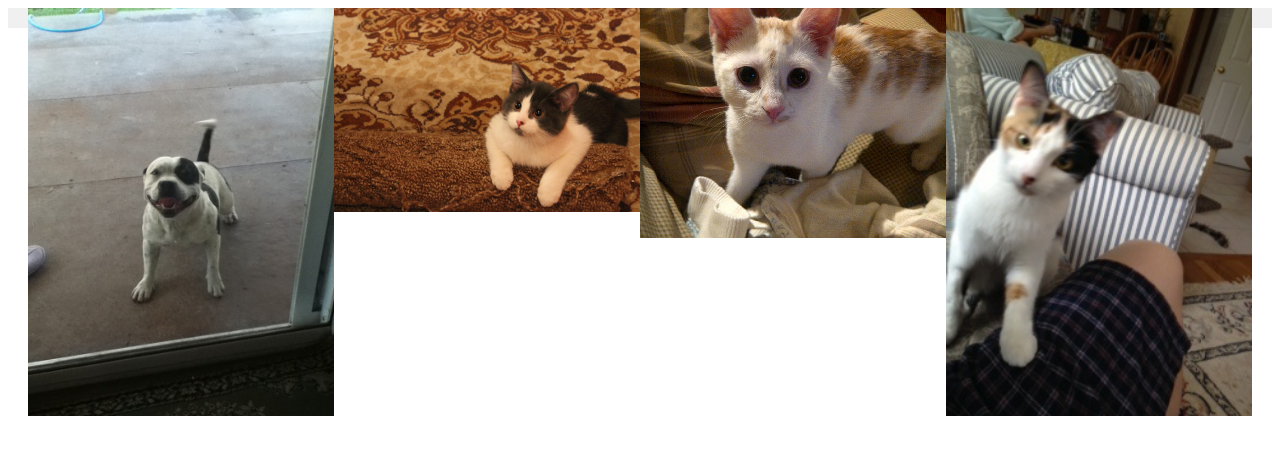
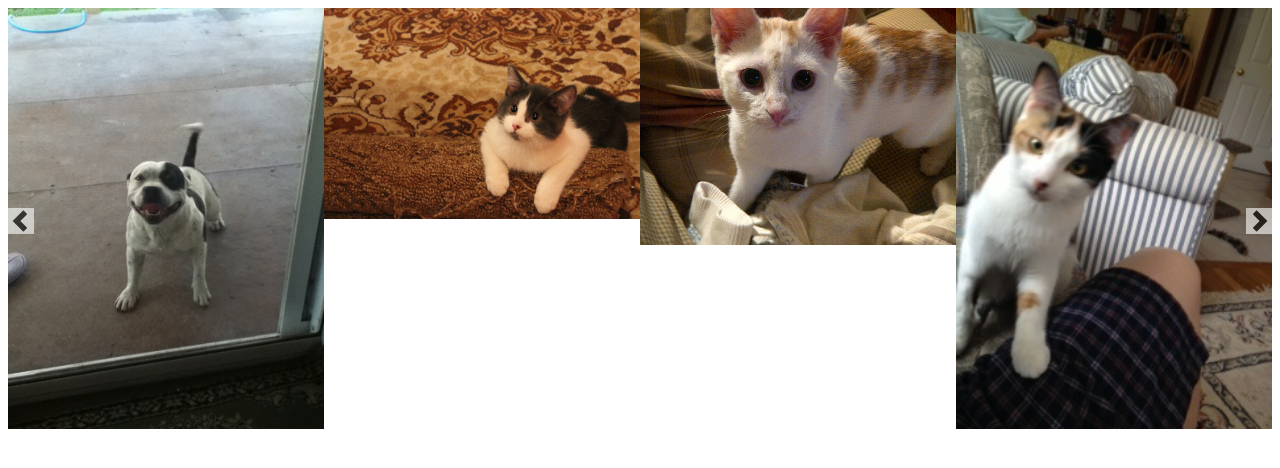
Before and after one commit to gwilymhumphreys/amd-rslide, a website: page app/index.html in a window 1280 px wide. Drawn offline with nearby package versions, Linux system fonts and the light colour scheme; files that its build step writes are made by us from their sources.

Commit message:
corrected prev sliding, adding tests

```diff
--- a/app/index.html
+++ b/app/index.html
@@ -12,23 +12,12 @@
 
   <!-- Place favicon.ico and apple-touch-icon.png in the root directory -->
 
-
   <link rel="stylesheet" href="styles/main.css">
   <script src="scripts/vendor/modernizr.min.js"></script>
 </head>
 <body>
 
-    <div class="container">
-      <div class="row">
-        <div class="span12">
-
-          <div class="rslide">
-
-            <a href="" class="prev"><i class="icon icon-arrow-left"></i></a>
-
-            <div class="inner">
-
-              <ul>
+  <ul class="whee">
     <li>
       <img src="images/sample/0iGZj.jpg">
     </li>
@@ -47,33 +36,22 @@
     <li>
       <img src="images/sample/moEHv.jpg">
     </li>
-                <li>
-                  <img src="images/sample/obeaw.jpg">
-                </li>
-                <li>
-                  <img src="images/sample/rA3zn.jpg">
-                </li>
-                <li>
-                  <img src="images/sample/SReZa.png">
-                </li>
-                <li>
-                  <img src="images/sample/ugeHD.jpg">
-                </li>
-                <li>
-                  <img src="images/sample/xETaD.jpg">
-                </li>
+    <!--<li>-->
+      <!--<img src="images/sample/obeaw.jpg">-->
+    <!--</li>-->
+    <!--<li>-->
+      <!--<img src="images/sample/rA3zn.jpg">-->
+    <!--</li>-->
+    <!--<li>-->
+      <!--<img src="images/sample/SReZa.png">-->
+    <!--</li>-->
+    <!--<li>-->
+      <!--<img src="images/sample/ugeHD.jpg">-->
+    <!--</li>-->
+    <!--<li>-->
+      <!--<img src="images/sample/xETaD.jpg">-->
+    <!--</li>-->
   </ul>
-
-            </div>
-
-            <a href="" class="next"><i class="icon-arrow-right"></i></a>
-
-          </div>
-
-        </div>
-      </div>
-    </div>
-
 
   <!--[if lt IE 7]>
     <p class="chromeframe">You are using an outdated browser. <a href="http://browsehappy.com/">Upgrade your browser today</a> or <a href="http://www.google.com/chromeframe/?redirect=true">install Google Chrome Frame</a> to better experience this site.</p>
@@ -84,8 +62,8 @@
   <script src="//ajax.googleapis.com/ajax/libs/jquery/1.8.0/jquery.min.js"></script>
   <script>window.jQuery || document.write('<script src="scripts/vendor/jquery.min.js"><\/script>')</script>
 
-        <script src="scripts/vendor/jquery.mobile-events.js"></script>
-        <script src="scripts/vendor/jquery.transit.min.js"></script>
+  <!--<script src="scripts/vendor/jquery.mobile-events.js"></script>-->
+  <!--<script src="scripts/vendor/jquery.transit.min.js"></script>-->
 
 
   <!-- Google Analytics: change UA-XXXXX-X to be your site's ID. -->
@@ -112,7 +90,7 @@
   <script src="scripts/vendor/bootstrap/bootstrap-tab.js"></script>
   <!-- endbuild -->
 
-    <!-- build:js scripts/amd-app.js -->
+  <!-- build:js scripts/amd-rslide.js -->
   <script data-main="scripts/main" src="scripts/vendor/require.js"></script>
   <!-- endbuild -->
 
--- a/app/scripts/app/filler.js
+++ b/app/scripts/app/filler.js
@@ -5,9 +5,10 @@ define(['jqueryTransit'],
         return (function($) {
 
             // Filler
-            var Filler = function(ele, container, items, options) {
+            var Filler = function(outer, inner, container, items, options) {
 
-                this.$element = ele;
+                this.$outer = outer;
+                this.$inner = inner;
                 this.$container = container;
                 this.$items = items;
                 this.options = options;
@@ -23,16 +24,6 @@ define(['jqueryTransit'],
 
             // Filler prototype methods
             Filler.prototype = {
-
-                itemCss: function(item, start, width, count) {
-                    var offset = (start + count*width) + 'px',
-                        $item = $(item).css({
-                            width: width + 'px',
-                            position: 'absolute',
-                            left: offset
-                        });
-                    return $item;
-                },
 
                 // Fill in a number of objects to either side of the current ones
                 fillPre: function(count, remove) {
@@ -71,7 +62,7 @@ define(['jqueryTransit'],
                 },
                 removePost: function(count) {
                     var $items = this.$container.children();
-                    $items.slice(-count, -1).remove();
+                    $items.slice(-count).remove();
                     this.adjustPostIndex(-count);
                     return this;
                 },
@@ -99,7 +90,6 @@ define(['jqueryTransit'],
                     this.$items.each(function(i, item) {
                         $(item).css({
                             width: self.itemWidth + 'px',
-                            position: 'absolute',
                             left: i*self.itemWidth + 'px'
                         });
                     });
@@ -110,7 +100,7 @@ define(['jqueryTransit'],
                 },
 
                 calcWidths: function() {
-                    this.containerWidth = this.options.container.width || this.$element.find('> .inner').width();
+                    this.containerWidth = this.options.container.width || this.$inner.width();
 
                     // Calc min max widths before fitting items
                     this.options.items.maxWidth = this.calcMaxItemWidth(this.containerWidth);
@@ -121,7 +111,6 @@ define(['jqueryTransit'],
                     }
 
                 },
-
                 calcItemCount: function(containerWidth) {
                     return Math.ceil(containerWidth / this.options.items.maxWidth);
                 },
@@ -151,6 +140,23 @@ define(['jqueryTransit'],
                     return maxWidth;
                 },
 
+                // todo: consolidate
+                getMaxItemHeight: function() {
+                    var min = Infinity,
+                        max = 0;
+                    this.$items.each(function(i, item) {
+                        var width = $(item).height();
+                        if (width < min) {
+                            min = width;
+                        }
+                        if (width > max) {
+                            max = width;
+                        }
+                    });
+                    return max;
+                },
+
+
                 parseWidth: function(width, containerWidth) {
 
                     if (typeof width == 'number') {
@@ -172,20 +178,14 @@ define(['jqueryTransit'],
                     return width;
                 },
 
-                // todo: consolidate
-                getMaxItemHeight: function() {
-                    var min = Infinity,
-                        max = 0;
-                    this.$items.each(function(i, item) {
-                        var width = $(item).height();
-                        if (width < min) {
-                            min = width;
-                        }
-                        if (width > max) {
-                            max = width;
-                        }
-                    });
-                    return max;
+                itemCss: function(item, start, width, count) {
+                    var offset = (start + count*width) + 'px',
+                        $item = $(item).css({
+                            width: width + 'px',
+                            position: 'absolute',
+                            left: offset
+                        });
+                    return $item;
                 },
 
                 // Get a number of items from source array / jQuery object
--- a/app/scripts/app/app.js
+++ b/app/scripts/app/rslide.js
@@ -4,33 +4,27 @@ define(['app/filler', 'jqueryMobileEvents'],
 
         return (function($) {
 
-            // RSlide class
+            // rslide class
             var RSlide = function(element, options) {
 
-                this.$element = $(element);
-                this.$container = this.$element.find('ul:first');
-                this.$items = this.$container.children();
+                this.options = options;
 
-                this.options = options;
+                this.initElements(element);
+
+                this.initControls();
 
                 this.offset = 0;
                 this.offsetItems = 0;
 
-                this.filler = new Filler(this.$element, this.$container, this.$items, this.options);
-
+                this.filler = new Filler(this.$outer, this.$inner, this.$container, this.$items, this.options);
                 this.fit();
-                this.filler.fillPre(this.options.items.pre, false);
-                this.filler.fillPost(this.options.items.post, false);
-
-                this.setupControls();
+                this.filler.fillPre(this.options.items.buffer, false);
+                this.filler.fillPost(this.options.items.buffer, false);
 
                 $(window).on('orientationchange, resize', $.proxy(this.fit, this));
 
-                this.$element.on('swipeleft', $.proxy(this.next, this));
-                this.$element.on('swiperight', $.proxy(this.prev, this));
-
                 if (this.options.pause === 'hover') {
-                    this.$element
+                    this.$outer
                         .on('mouseenter', $.proxy(this.pause, this))
                         .on('mouseleave', $.proxy(this.cycle, this));
                 }
@@ -44,44 +38,39 @@ define(['app/filler', 'jqueryMobileEvents'],
             RSlide.prototype = {
 
                 fit: function() {
-//                    console.log('fitting');
                     this.filler.fitItems();
-    //                console.log('offset', this.offset)
-    //                console.log('adjust', this.offset % this.filler.itemWidth)
-    //                console.log('to', this.offset + this.offset % this.filler.itemWidth);
-    //                this.$container.css('margin-left', this.offset + this.offset % this.filler.itemWidth);
                     this.setOffsetByItems(this.offsetItems, 0);
                 },
 
-                setOffsetByItems: function(count, duration) {
-                    this.offsetItems = count;
-//                    console.log(this.offsetItems, this.filler.itemWidth);
-                    this.setOffset(this.offsetItems * this.filler.itemWidth, duration);
+                // Increase our offset by count items
+                adjustOffsetByItems: function(count, duration) {
+                    this.setOffsetByItems(this.offsetItems + count, duration);
                     return this;
                 },
 
-                adjustOffsetByItems: function(count, duration) {
-                    this.setOffsetByItems(this.offsetItems + count, duration);
+                // Set our offset to count items
+                setOffsetByItems: function(count, duration) {
+                    this.offsetItems = count;
+                    this.setOffset(this.offsetItems * this.filler.itemWidth, duration);
                     return this;
                 },
 
                 setOffset: function(px, duration) {
                     var self = this;
                     duration = typeof duration !== 'undefined' ? duration : this.options.slider.duration;
-//                    console.log(px);
                     this.sliding = true;
-                    this.$element.trigger('sliding');
+                    this.$outer.trigger('sliding');
                     this.offset = px;
                     if (!this.terribleBrowser) {
                         this.$container.transition({ x: -px }, duration, function() {
                             self.sliding = false;
-                            self.$element.trigger('slid');
+                            self.$outer.trigger('slid');
                         });
                     }
                     else {
                         this.$container.animate({ left: -px }, duration, function() {
                             self.sliding = false;
-                            self.$element.trigger('slid');
+                            self.$outer.trigger('slid');
                         });
                     }
                     return this;
@@ -104,15 +93,49 @@ define(['app/filler', 'jqueryMobileEvents'],
                     return this;
                 },
 
-                add: function() {
-                    this.filler.fillPost(5, false);
-//                    console.log(this.$container.children())
-                    return this;
+                initElements: function(ele) {
+                    this.$container = $(ele).wrap('<div class="inner"></div>').css({
+                        padding: 0,
+                        width: '99999px',
+                        margin: '0 auto',
+                        position: 'relative'
+                    });
+                    this.$inner = this.$container.parent().css({
+                        overflow: 'hidden'
+                    });
+                    this.$inner.wrap('<div class="rslide"></div>');
+                    this.$outer = this.$inner.parent().css({
+                        position: 'relative'
+                    });
+                    this.$items = this.$container.children().css({
+                        'list-style': 'none',
+                        position: 'absolute'
+                    });
+                    if (this.options.items.fitImages) {
+                        this.$items.find(this.options.items.imageSelector).css({
+                            width: '100%',
+                            height: 'auto'
+                        });
+                    }
                 },
 
-                setupControls: function() {
-                    this.$element.find(this.options.controls.prev).on('click', $.proxy(this.prev, this));
-                    this.$element.find(this.options.controls.next).on('click', $.proxy(this.next, this));
+                initControls: function() {
+
+                    if (this.options.controls.create) {
+                        this.$next = $('<a href="" class="next"></a>').appendTo(this.$outer);
+                        this.$prev = $('<a href="" class="prev"></a>').appendTo(this.$outer);
+                    }
+                    else {
+                        this.$next = $(this.options.controls.next);
+                        this.$prev = $(this.options.controls.prev);
+                    }
+
+                    this.$prev.on('click', $.proxy(this.prev, this));
+                    this.$next.on('click', $.proxy(this.next, this));
+
+                    this.$outer.on('swipeleft', $.proxy(this.next, this));
+                    this.$outer.on('swiperight', $.proxy(this.prev, this));
+
                     return this;
                 }
 
@@ -138,7 +161,8 @@ define(['app/filler', 'jqueryMobileEvents'],
                     min: 2,
                     max: 4,
                     buffer: 1,
-                    post: 1
+                    fitImages: true,
+                    imageSelector: 'img'
                 },
                 container: {
                     width: undefined
@@ -148,18 +172,15 @@ define(['app/filler', 'jqueryMobileEvents'],
                     duration: 300
                 },
                 controls: {
-                    next: '.next',
-                    prev: '.prev'
+                    next: '',
+                    prev: '',
+                    create: true
                 },
                 pause: 'hover'
             };
 
             $.fn.rslide.Constructor = RSlide;
 
-            function isUndefined(v) {
-                return typeof v === 'undefined';
-            }
-
             return $.fn.rslide;
 
         })(window.jQuery);
--- a/app/styles/main.scss
+++ b/app/styles/main.scss
@@ -1,47 +1,20 @@
-
-@mixin transition {
-  -webkit-transition: 0.5s ease;
-  -moz-transition: 0.5s ease;
-  -o-transition: 0.5s ease;
-  -ms-transition: 0.5s ease;
-  transition: 0.5s ease;
-}
 
 .rslide {
-  width: 100%;
-  position: relative;
-  padding: 0 20px;
-  box-sizing: border-box;
-  -moz-box-sizing: border-box;
-  -webkit-box-sizing: border-box;
-  .inner {
-    overflow: hidden;
-  }
-  ul {
-    @include transition;
-    width: 99999px;
-    margin: 0 auto;
-    position: relative;
-    li {
-      list-style: none;
-      float: left;
-      img {
-        width: 100%;
-      }
-    }
-  }
   .prev, .next {
     position: absolute;
-    width: 20px;
-    height: 20px;
-    background: #f0f0f0;
-    top: 0;
+    width: 26px;
+    height: 26px;
+    top: 50%;
+    margin-top: -13px;
     z-index: 1000;
+    opacity: 0.6;
   }
   .prev {
     left: 0;
+    background: #fff url(../images/icon/glyphicons_224_chevron-left.png) no-repeat 4px center;
   }
   .next {
     right: 0;
+    background: #fff url(../images/icon/glyphicons_223_chevron-right.png) no-repeat 7px center;
   }
 }
```
Also changed, not shown: app/scripts/main.js (+5 -2 lines), test/index.html (+27 -25 lines), test/spec/main.js (added, +89 -0 lines), README.md, app/images/icon/glyphicons_223_chevron-right.png (added), app/images/icon/glyphicons_224_chevron-left.png (added). Lines whose indentation alone changed are shown as unchanged.
